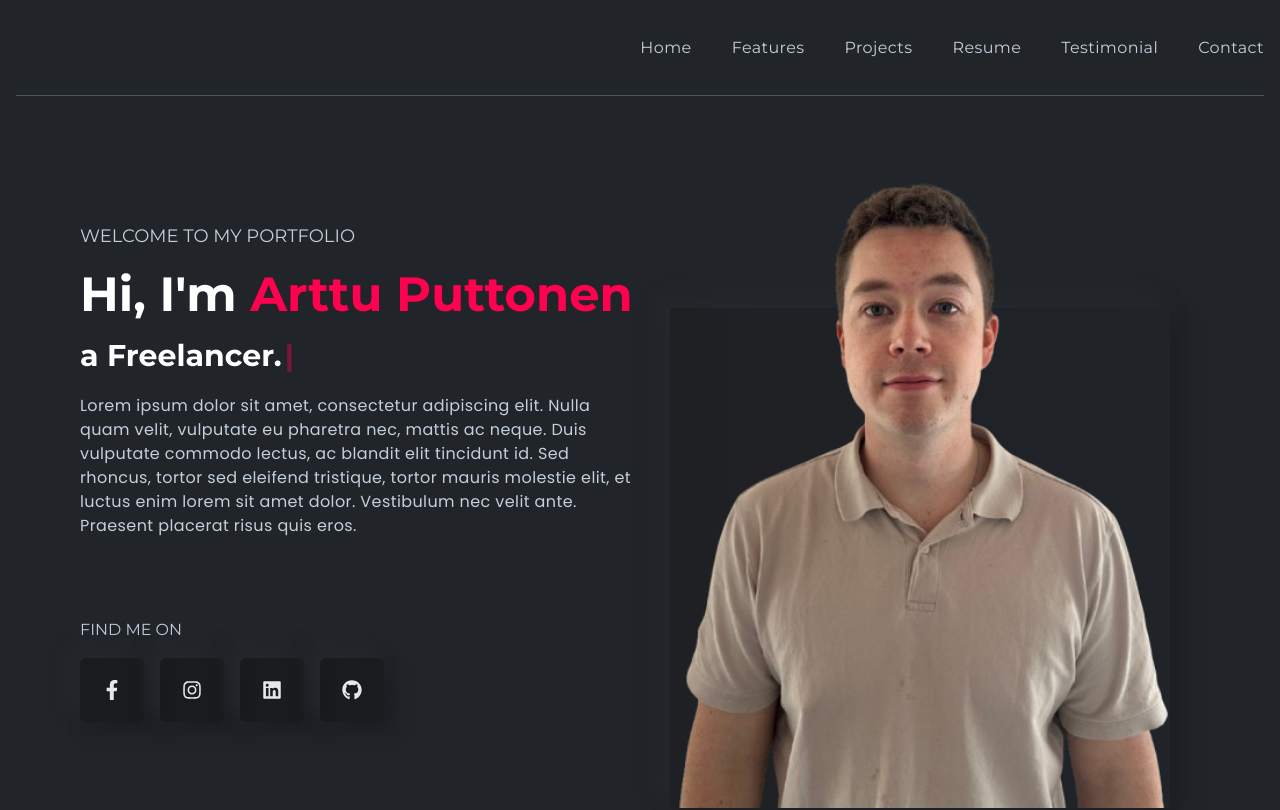
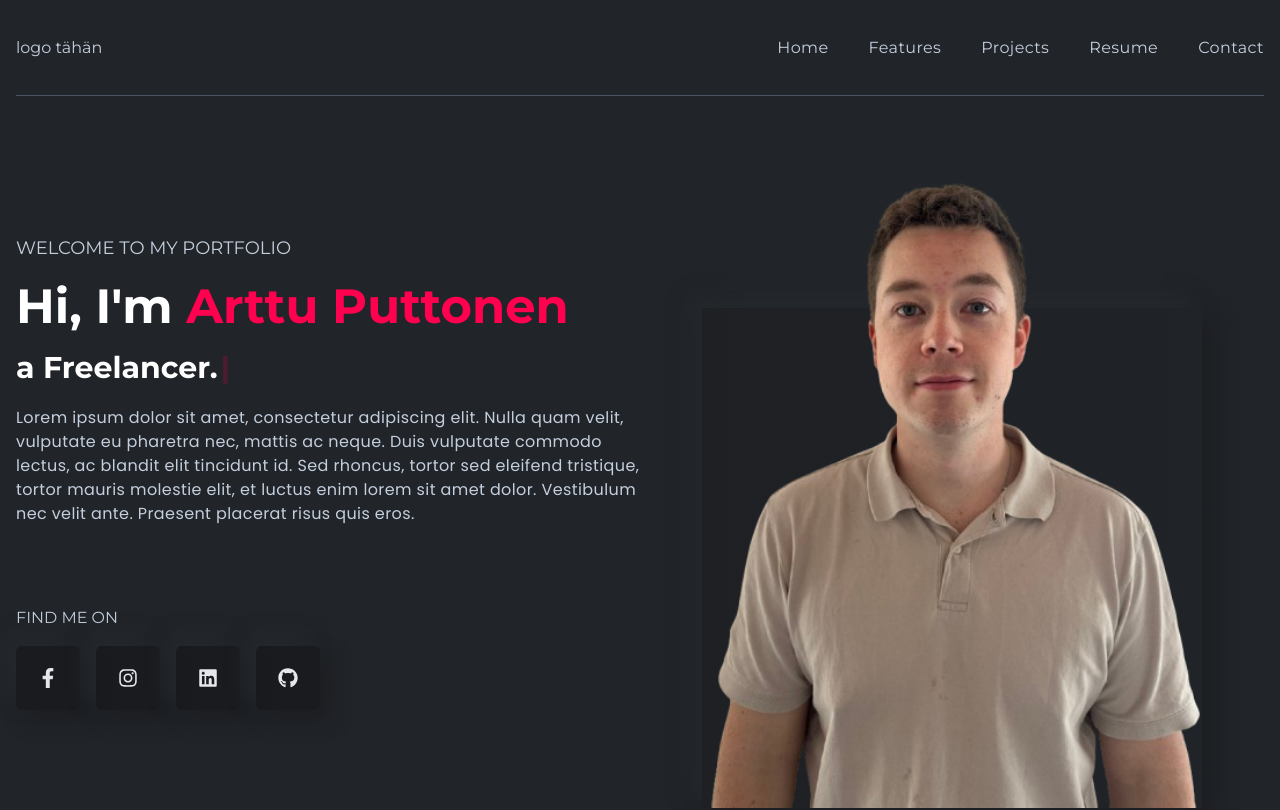
Before and after one commit to ArttuPuttonen/myPortfolio, a React (Create React App) app: page / in a window 1280 px wide. Shown: the top 810 px of the page. Built offline with nearby package versions, Linux system fonts and the light colour scheme; the HTML template or start-up script is replaced by a standard one.

Commit message:
aloitettu responsiivisuutta

```diff
--- a/src/App.js
+++ b/src/App.js
@@ -4,17 +4,19 @@ import Features from "./components/features/Features";
 import Projects from "./components/projects/Projects";
 import Resume from "./components/resume/Resume";
 import Contact from "./components/contact/Contact";
+import Footer from "./components/footer/Footer";
 
 function App() {
   return (
     <div className="w-full h-auto bg-bodyColor text-lightText px-4">
              <Navbar />
-      <div className="max-w-screen-2xl mx-auto px-16">
+      <div className="max-w-screen-xl mx-auto">
         <Banner />
         <Features />
         <Projects />
         <Resume />
         <Contact />
+        <Footer />
       </div>
     </div>
   );
--- a/src/components/banner/Banner.js
+++ b/src/components/banner/Banner.js
@@ -6,7 +6,9 @@ import RightBanner from './RightBanner';
 const Banner = () => {
 
     return (
-        <section id="home" className="w-full pt-10 pb-20 items-center flex border-b-[1px] font-titleFont border-b-black">
+        <section id="home"
+        className="w-full pt-10 pb-20 flex flex-col gap-10 xl:gap-0 lgl:flex-row items-center border-b-[1px]
+        font-titleFont border-b-black">
             <LeftBanner />
             <RightBanner />
         </section>
--- a/src/components/banner/LeftBanner.js
+++ b/src/components/banner/LeftBanner.js
@@ -1,8 +1,6 @@
 import React from 'react';
 import { useTypewriter, Cursor } from 'react-simple-typewriter';
-import { FaFacebookF, FaInstagram, FaLinkedin, FaGithub, FaReact } from 'react-icons/fa';
-import { ImHtmlFive2 } from "react-icons/im";
-import { AiOutlinePython } from "react-icons/ai";
+import { FaFacebookF, FaInstagram, FaLinkedin, FaGithub} from 'react-icons/fa';
 
 const LeftBanner = () => {
     const [text] = useTypewriter({
@@ -13,7 +11,7 @@ const LeftBanner = () => {
         delaySpeed: 2000,
     });
     return (
-        <div className="w-1/2 flex flex-col gap-20">
+        <div className="w-full lgl:w-1/2 flex flex-col gap-20">
         <div className="flex flex-col gap-5">
             <h4 className="text-lg font-normal">WELCOME TO MY PORTFOLIO</h4>
             <h1 className="text-5xl font-bold text-white">
@@ -36,7 +34,7 @@ const LeftBanner = () => {
                 Vestibulum nec velit ante. Praesent placerat risus quis eros.
             </p>
         </div>
-        <div className="flex justify-between">
+        <div className="flex flex-col xl:flex-row gap-6 lgl:gap-0 justify-between">
         <div>
             <h2 className="text-base uppercase font-titleFont mb-4">
                 Find me on
--- a/src/components/banner/RightBanner.js
+++ b/src/components/banner/RightBanner.js
@@ -3,9 +3,9 @@ import {bannerImg} from '../../assets/index';
 
 const RightBanner = () => {
     return (
-        <div className="w-1/2 flex justify-center items-center relative">
-        <img className="w-[500px] z-10" src={bannerImg} alt="bannerImg"/>
-        <div className="absolute bottom-0 w-[500px] h-[500px] bg-gradient-to-r from-[#1e2024] to-[#202327] shadow-shadowOne flex justify-center items-center"></div>
+        <div className="w-full lgl:w-1/2 flex justify-center items-center relative">
+        <img className="w-[300px] lgl:w-[500px] z-10" src={bannerImg} alt="bannerImg"/>
+        <div className="absolute bottom-0 w-[350px] h-[300px] lgl:w-[500px] lgl:h-[500px] bg-gradient-to-r from-[#1e2024] to-[#202327] shadow-shadowOne flex justify-center items-center"></div>
     </div>
     );
 }
--- /dev/null
+++ b/src/components/footer/Footer.js
@@ -0,0 +1,13 @@
+import React from 'react'
+
+const Footer = () => {
+  return (
+    <div className="w-full py-10">
+      <p className="text-center text-gray-500 text-base">
+        © 2024. All rights reserved by Arttu Puttonen
+      </p>
+    </div>
+  );
+}
+
+export default Footer
--- a/src/components/navbar/Navbar.js
+++ b/src/components/navbar/Navbar.js
@@ -7,7 +7,7 @@ function Navbar() {
     return (
         <div className="w-full h-24 sticky top-0 z-50 bg-bodyColor mx-auto flex justify-between items-center font-titleFont border-b-[1px] border-b-gray-600">
             <div>
-
+                <h3>logo tähän</h3>
             </div>
             <div>
                 <ul className="flex items-center gap-10">
--- a/src/constants/index.js
+++ b/src/constants/index.js
@@ -21,11 +21,6 @@ export const navLinksdata = [
     },
     {
       _id: 1005,
-      title: "Testimonial",
-      link: "testimonial",
-    },
-    {
-      _id: 1006,
       title: "Contact",
       link: "contact",
     },
```
